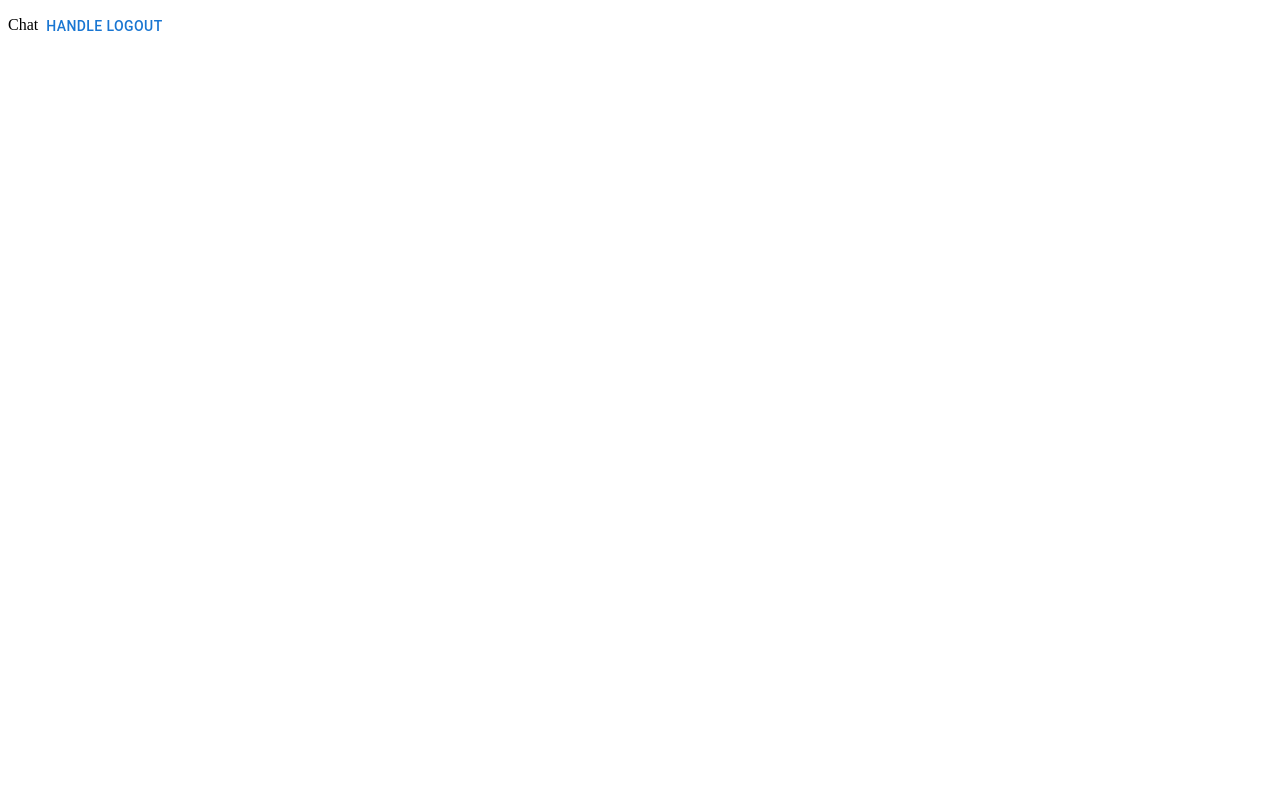
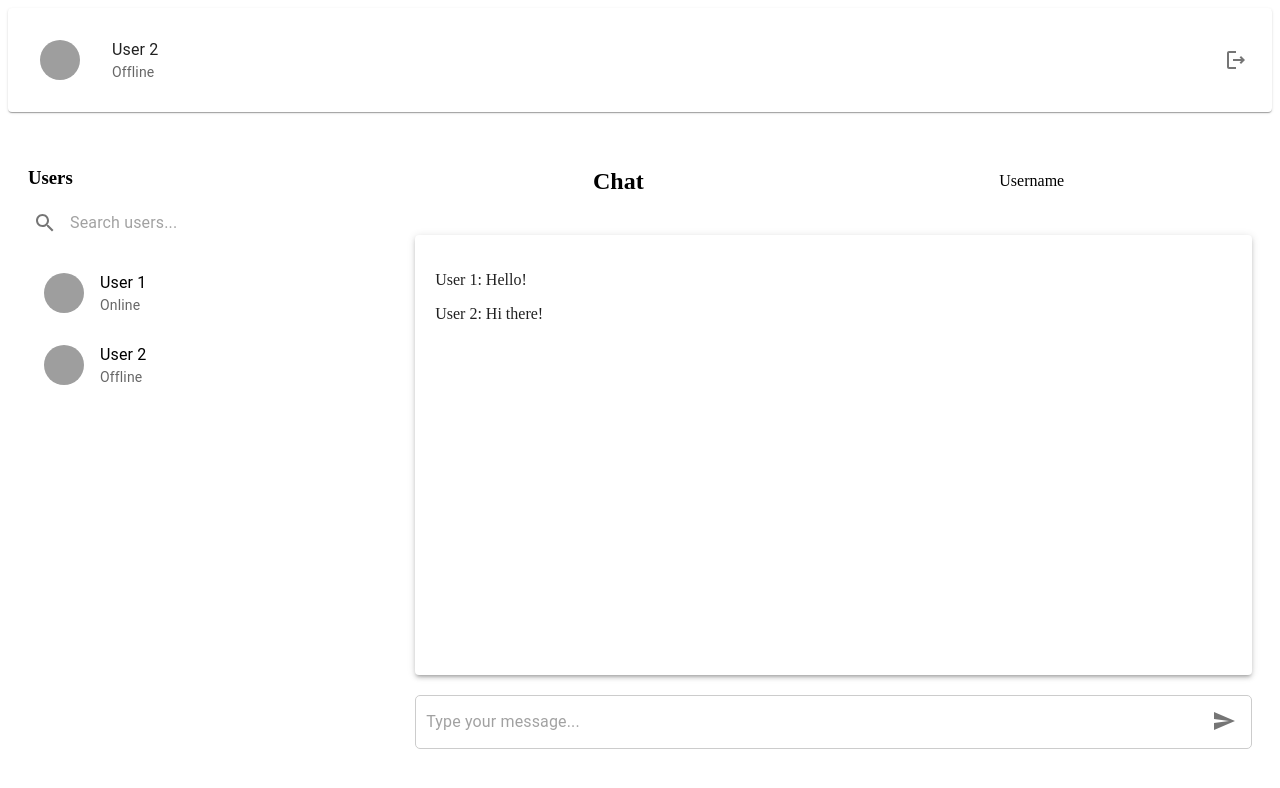
Before and after one commit to Cookie2D/chat-app, a React (Vite) app in the folder client/: page /chat in a window 1280 px wide. Shown: the top 788 px of the page. Built offline with nearby package versions, Linux system fonts and the light colour scheme; sample sign-in values are in the browser's storage; grey boxes are pictures that could not be loaded.

Commit message:
feature: add chat page markup

```diff
--- a/client/src/pages/chat/Chat.tsx
+++ b/client/src/pages/chat/Chat.tsx
@@ -1,17 +1,125 @@
-import { Button } from "@mui/material";
+import {
+  List,
+  ListItem,
+  ListItemAvatar,
+  Avatar,
+  ListItemText,
+  Paper,
+  InputBase,
+  IconButton,
+  InputAdornment,
+  Box,
+} from "@mui/material";
+import { LogoutOutlined, Search, Send } from "@mui/icons-material";
 import { useNavigate } from "react-router-dom";
 
 export default function Chat() {
   const navigate = useNavigate();
+
   const handleLogout = () => {
-    localStorage.setItem("user", "");
+    localStorage.removeItem("user");
     navigate("/");
   };
 
+  // TODO: separate with several components, code cleanup
+
   return (
-    <div>
-      Chat
-      <Button onClick={handleLogout}>Handle logout</Button>
-    </div>
+    <>
+      {/* TODO: separate to header component */}
+      <Paper
+        style={{
+          display: "flex",
+          alignItems: "center",
+          padding: "16px",
+          marginBottom: "16px",
+        }}
+      >
+        <ListItem style={{ flex: 1 }}>
+          <ListItemAvatar style={{ marginRight: "16px" }}>
+            <Avatar alt="User 2" src="/path/to/avatar2.jpg" />
+          </ListItemAvatar>
+          <ListItemText primary="User 2" secondary="Offline" />
+        </ListItem>
+        <Box style={{ marginLeft: "auto" }}>
+          <IconButton onClick={handleLogout}>
+            <LogoutOutlined />
+          </IconButton>
+        </Box>
+      </Paper>
+
+      <div style={{ display: "flex", padding: "20px" }}>
+        {/* User List */}
+        <div style={{ width: "30%", marginRight: "20px" }}>
+          <h3>Users</h3>
+          <div style={{ marginBottom: "10px" }}>
+            <InputBase
+              placeholder="Search users..."
+              startAdornment={
+                <InputAdornment position="start">
+                  <IconButton size="small">
+                    <Search />
+                  </IconButton>
+                </InputAdornment>
+              }
+            />
+          </div>
+          <List>
+            <ListItem button>
+              <ListItemAvatar>
+                <Avatar alt="User 1" src="/path/to/avatar1.jpg" />
+              </ListItemAvatar>
+              <ListItemText primary="User 1" secondary="Online" />
+            </ListItem>
+            <ListItem button>
+              <ListItemAvatar>
+                <Avatar alt="User 2" src="/path/to/avatar2.jpg" />
+              </ListItemAvatar>
+              <ListItemText primary="User 2" secondary="Offline" />
+            </ListItem>
+            {/* TODO: Add user from API uploading */}
+          </List>
+        </div>
+
+        {/* Chat Window */}
+        <div style={{ flex: 1 }}>
+          <div style={{ display: "flex", justifyContent: "space-around", marginBottom: "20px" }}>
+            <h2>Chat</h2>
+            <div style={{ display: "flex", alignItems: "center" }}>
+              <span style={{ marginRight: "10px" }}>Username</span>
+            </div>
+          </div>
+
+          <Paper elevation={3} style={{ minHeight: "400px", padding: "20px", overflowY: "auto" }}>
+            {/* Chat messages will be displayed here */}
+            <p>User 1: Hello!</p>
+            <p>User 2: Hi there!</p>
+            {/* Add more chat messages as needed */}
+          </Paper>
+
+          {/* Input Menu for Chat */}
+          <div
+            style={{
+              marginTop: "20px",
+              border: "1px solid #ccc",
+              borderRadius: "5px",
+              padding: "10px",
+            }}
+          >
+            <InputBase
+              fullWidth
+              multiline
+              placeholder="Type your message..."
+              endAdornment={
+                <InputAdornment position="end">
+                  <IconButton size="small">
+                    <Send />
+                  </IconButton>
+                </InputAdornment>
+              }
+            />
+          </div>
+        </div>
+      </div>
+    </>
   );
 }
```
